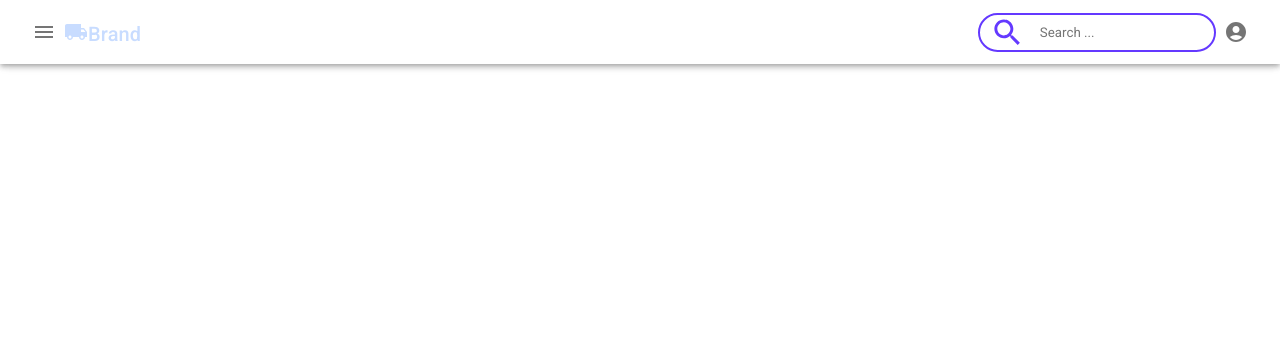
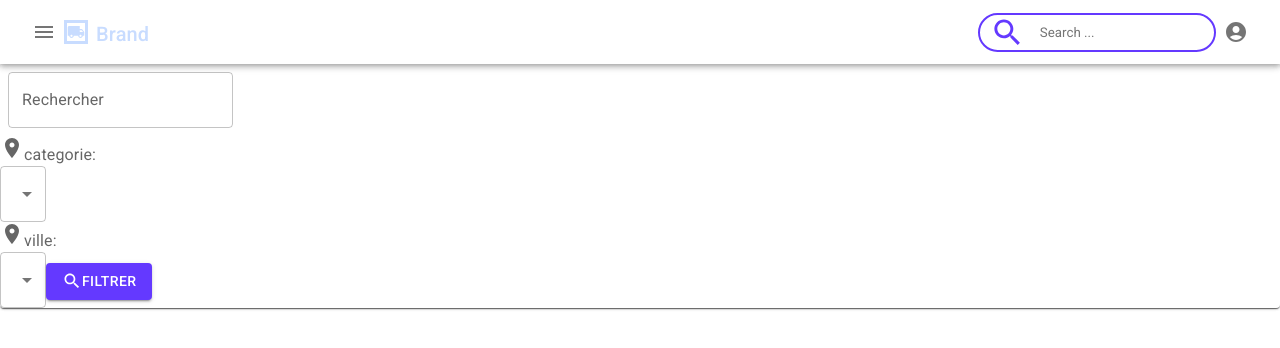
Before and after one commit to Ahmeed-Chennaoui/Brand, a React (Create React App) app in the folder client/: page /results in a window 1280 px wide. Shown: the top 348 px of the page. Built offline with nearby package versions, Linux system fonts and the light colour scheme.

Commit message:
/results page wip

```diff
--- a/client/src/components/Drawer/drawer.jsx
+++ b/client/src/components/Drawer/drawer.jsx
@@ -33,7 +33,7 @@ function DrawerComponent() {
           primary={
             <div className="Icon_text" >
             <Link underline="none" className="logo Icon_text" to="/" >
-              <LocalShippingIcon classname="logo_img"/>
+              <LocalShippingIcon className="logo_img"/>
               <Typography variant="h6" className="logo_text">
                 Brand
               </Typography>
@@ -112,7 +112,7 @@ function DrawerComponent() {
       <MenuIcon />
     </IconButton>
     <Link underline="none" className="logo Icon_text" to="/" >
-        <LocalShippingIcon classname="logo_img"/>
+        <LocalShippingIcon className="logo_img"/>
         <Typography variant="h6" className="logo_text">
           Brand
         </Typography>
--- a/client/src/components/ProfileBar/profileBar.jsx
+++ b/client/src/components/ProfileBar/profileBar.jsx
@@ -65,7 +65,6 @@ function ProfileDrawer() {
             fontSize: 15,
             fontWeight: 'medium'}}
         /></ListItem>
-        <theme></theme>
          {/*<ListItem onClick={() => setOpenDrawer(false)}>
             <ListItemText>
               <Link to="/">Home</Link>
@@ -124,7 +123,6 @@ function ProfileDrawer() {
             fontSize: 15,
             fontWeight: 'medium'}}
         /></ListItem>
-        <theme></theme>
          {/*<ListItem onClick={() => setOpenDrawer(false)}>
             <ListItemText>
               <Link to="/">Home</Link>
--- a/client/src/components/navbar/Navbar.jsx
+++ b/client/src/components/navbar/Navbar.jsx
@@ -11,12 +11,12 @@ import ProfileBar from "../ProfileBar/profileBar"
 
 function Navbar() {
   return (
-    <AppBar >
+    <AppBar position='sticky'>
       <Toolbar className="navbar_container">
-      <DrawerComponent />
-      <div className="flex_grow"/>
-      <SearchField></SearchField>
-      <ProfileBar></ProfileBar>
+        <DrawerComponent />
+        <div className="flex_grow"/>
+        <SearchField></SearchField>
+        <ProfileBar></ProfileBar>
       </Toolbar>
     </AppBar>
 
--- a/client/src/pages/Results/results.jsx
+++ b/client/src/pages/Results/results.jsx
@@ -1,17 +1,103 @@
 import React from 'react'
 import NavBar from '../../components/NavBar/Navbar'
-import {Box, CssBaseline} from '@mui/material';
+import {
+  Paper,
+  CssBaseline,
+  Button,
+  Box,
+  TextField,
+  InputLabel,
+  Select,
+  SelectChangeEvent,
+  MenuItem
+} from '@mui/material';
+import LocationOnIcon from '@mui/icons-material/LocationOn';
+import SearchIcon from '@mui/icons-material/Search';
 
-function results() {
+const annonce = [
+  {
+    id:"1",
+    titre:"Carpenter",
+    description:"fabricationet réparation de meubles.",
+    imgs:[
+        "https://dictionary.cambridge.org/fr/images/full/carpen_noun_004_0668.jpg?version=5.0.248",
+        "https://dictionary.cambridge.org/fr/images/thumb/closet_noun_004_0810.jpg?version=5.0.248",
+        "https://dictionary.cambridge.org/fr/images/full/coffee_noun_002_07453.jpg?version=5.0.248"
+    ],
+    locations:[{
+      ville:"Ariana",
+      delegation:[]
+    }],
+    creationDate: new Date(),
+    categorie:"charpentier/charpentière"
+  }
+];
+const villes = [
+"","Ariana","Ben Arous","Bizerte","Béja","Gabès","Gafsa","Jendouba","Kairouan","Kasserine","Kébili","La Manouba","Le Kef","Mahdia","Monastir","Médenine","Nabeul","Sfax","Sidi Bouzid","Siliana","Sousse","Tataouine","Tozeur","Tunis","Zaghouan"
+];
+const categories =[
+  "charpentier/charpentière",
+]
+function Results() {
+  const [filtre, setFiltre] = React.useState({ville:"",categorie:""});
+
+  const handleChange = (n : string) =>
+  (event: SelectChangeEvent) =>
+  setFiltre({...filtre,[n]: event.target.value})
+  ;
+
+  const submitHandler = (event) =>{
+    event.preventDefault();
+    //some ajax fetch request then filter probably
+    alert("submited");
+  }
   return (
-    <div className='user_container'>
+    <div className="user_container">
       <CssBaseline />
       <NavBar/>
-      <Box>
+      <div style={{flexGrow:"1"}}/>
+      <Paper className="search_section">
 
-      </Box>
-    </div>
+        <Paper className="search_filters">
+        <Box
+          component="form"
+            sx={{
+              '& .MuiTextField-root': { m: 1, width: '25ch' },}}
+            noValidate
+            autoComplete="off"
+            onSubmit={submitHandler}
+          >
+          <TextField label="Rechercher" type="search" />
+          <InputLabel ><LocationOnIcon/>categorie:</InputLabel>
+          <Select
+          value={filtre.categorie}
+          onChange={handleChange("categorie")}
+        >
+          {categories.map((name) =>
+            <MenuItem value={name}>{name}</MenuItem>
+          )}
+        </Select>
+          <InputLabel ><LocationOnIcon/>ville:</InputLabel>
+          <Select
+          value={filtre.ville}
+          onChange={handleChange("ville")}
+        >
+          {villes.map((name) =>
+            <MenuItem value={name}>{name}</MenuItem>
+          )}
+        </Select>
+          <Button type="submit" variant="contained" > <SearchIcon fontSize="small"/>filtrer</Button>
+          </Box>
+        </Paper>
+        <Paper className="search_order">
+
+        </Paper>
+        <Paper className="search_results">
+
+        </Paper>
+      </Paper>
+      </div>
   )
 }
 
-export default results
+export default Results
```
